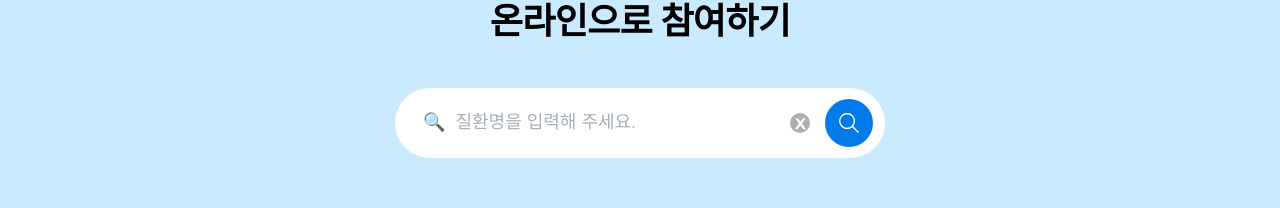
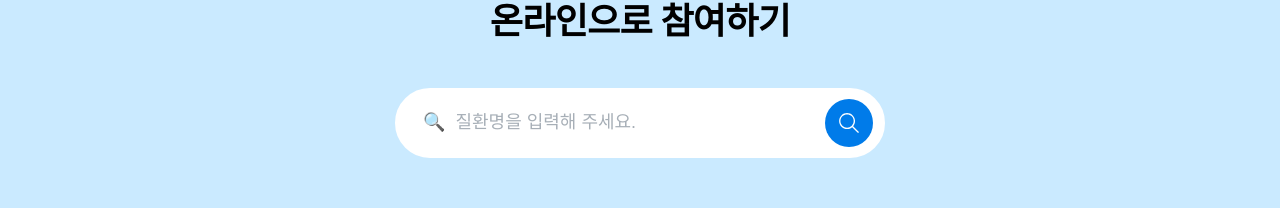
Before and after one commit to ShinjungOh/wanted-pre-onboarding-search, a React (Create React App) app: page / in a window 1280 px wide. Shown: the part 213-421 px from the top of the page. Built offline with nearby package versions, Linux system fonts and the light colour scheme.

Commit message:
feat: 검색 취소 기능 구현, README 업데이트

```diff
--- a/src/ui/pages/SearchPage.tsx
+++ b/src/ui/pages/SearchPage.tsx
@@ -44,7 +44,12 @@ const SearchPage = () => {
 
   const handleSubmitKeyword = () => {
     requestSearchKeyword(keyword);
-  }
+  };
+
+  const handleCancel = () => {
+    setKeyword('');
+    setSearchedKeywords([]);
+  };
 
   return (
     <>
@@ -56,7 +61,11 @@ const SearchPage = () => {
         </Title>
         <InputBox>
           <Input type='text' placeholder='🔍  질환명을 입력해 주세요.' onChange={handleChangeInput} value={keyword} />
-          <CancelButton>ⅹ</CancelButton>
+          {
+            isOpenSearchKeywords && (
+              <CancelButton onClick={handleCancel}>ⅹ</CancelButton>
+            )
+          }
           <Button onClick={handleSubmitKeyword}>
             <img src={search_icon} width={20} height={20} alt='search_icon' />
           </Button>
```
Also changed, not shown: 1 other file (tests, documents, lock files or other folders).
